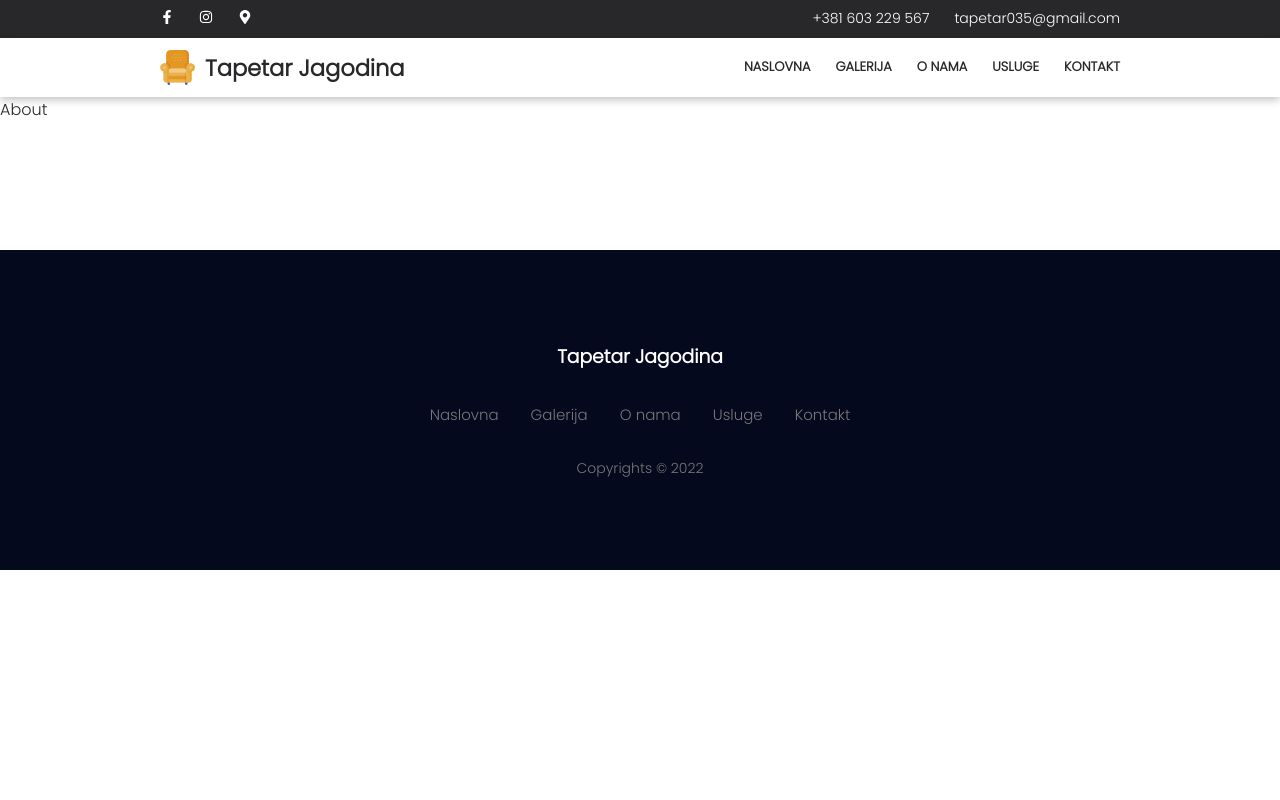
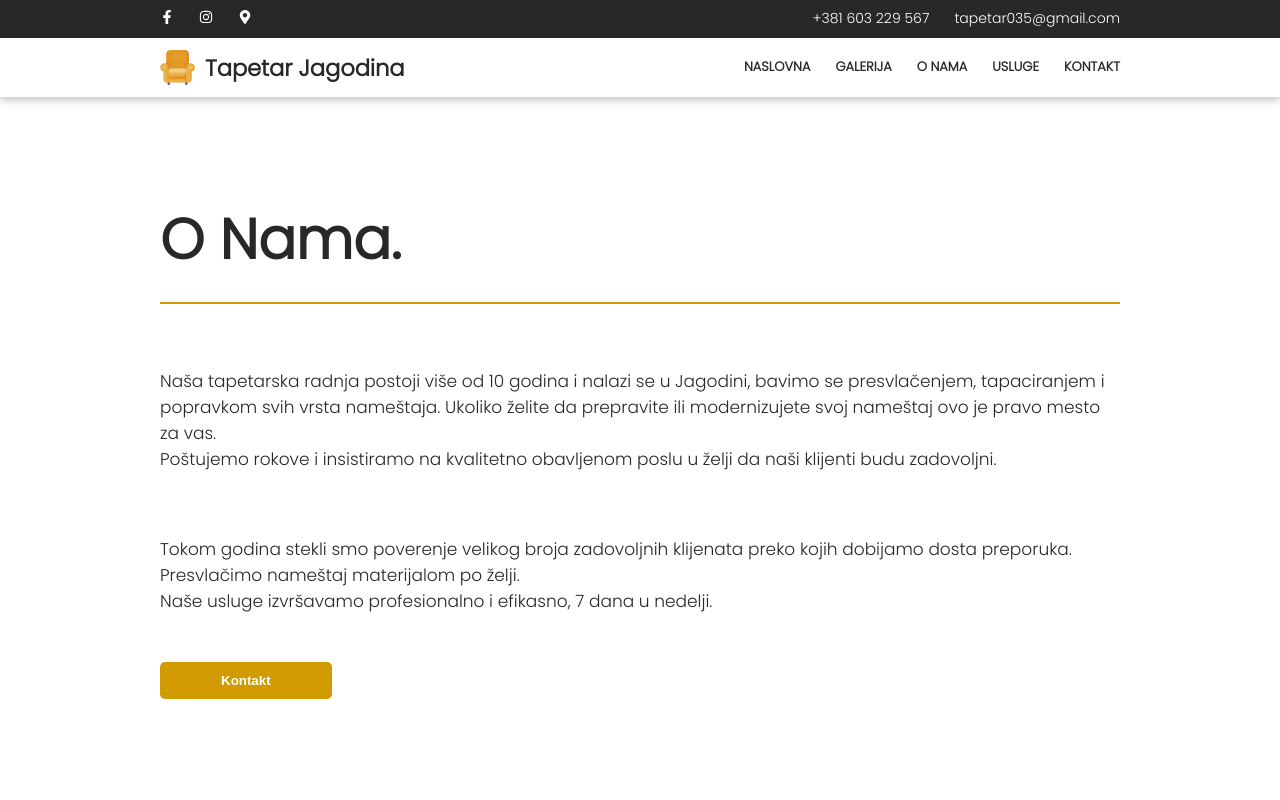
Before and after one commit to Dinko99/Tapetar-Jagodina, a React (Create React App) app in the folder client/: page /about in a window 1280 px wide. Shown: the top 800 px of the page. Built offline with nearby package versions, Linux system fonts and the light colour scheme.

Commit message:
Finished About page

```diff
--- a/client/src/components/Footer.scss
+++ b/client/src/components/Footer.scss
@@ -1,5 +1,5 @@
 footer {
-  margin-top: 8rem;
+  margin-top: 10rem;
   background-color: var(--clr-black);
   height: 40vh;
   color: var(--clr-gray);
--- a/client/src/components/HomeInfo.scss
+++ b/client/src/components/HomeInfo.scss
@@ -1,5 +1,5 @@
 .home-info {
-  margin-top: 3rem;
+  margin-top: 5rem;
   width: 80%;
   margin-inline: auto;
   display: flex;
--- a/client/src/pages/About.jsx
+++ b/client/src/pages/About.jsx
@@ -1,7 +1,32 @@
-import React from 'react';
+import './About.scss';
+import { Link } from 'react-router-dom';
 
 const About = () => {
-  return <div>About</div>;
+  return (
+    <section className='about'>
+      <h1>O Nama.</h1>
+      <p>
+        Naša tapetarska radnja postoji više od 10 godina i nalazi se u Jagodini,
+        bavimo se presvlačenjem, tapaciranjem i popravkom svih vrsta nameštaja.
+        Ukoliko želite da prepravite ili modernizujete svoj nameštaj ovo je
+        pravo mesto za vas.
+        <br />
+        Poštujemo rokove i insistiramo na kvalitetno obavljenom poslu u želji da
+        naši klijenti budu zadovoljni.
+      </p>
+      <p>
+        Tokom godina stekli smo poverenje velikog broja zadovoljnih klijenata
+        preko kojih dobijamo dosta preporuka.
+        <br />
+        Presvlačimo nameštaj materijalom po želji.
+        <br />
+        Naše usluge izvršavamo profesionalno i efikasno, 7 dana u nedelji.
+      </p>
+      <Link to='/contact'>
+        <button>Kontakt</button>
+      </Link>
+    </section>
+  );
 };
 
 export default About;
--- /dev/null
+++ b/client/src/pages/About.scss
@@ -0,0 +1,35 @@
+.about {
+  margin-top: 5rem;
+  width: 75%;
+  margin-inline: auto;
+
+  h1 {
+    padding: 20px 0;
+    color: var(--clr-mate-black);
+    font-size: 3.5rem;
+    border-bottom: 2px solid var(--clr-light-orange);
+  }
+
+  p {
+    margin-top: 4rem;
+    font-size: 17px;
+  }
+
+  button {
+    margin-top: 3rem;
+    background-color: var(--clr-light-orange);
+    color: var(--clr-white);
+    padding: 10px 60px;
+    border: 1px solid transparent;
+    border-radius: 5px;
+    font-weight: 600;
+    transition: var(--transition-default);
+    cursor: pointer;
+
+    &:hover {
+      background-color: transparent;
+      color: var(--clr-light-orange);
+      border-color: var(--clr-light-orange);
+    }
+  }
+}
--- a/client/src/pages/Home.scss
+++ b/client/src/pages/Home.scss
@@ -53,6 +53,7 @@
     text-transform: uppercase;
     padding: 10px 30px;
     border: 1px solid transparent;
+    border-radius: 5px;
     cursor: pointer;
     transition: var(--transition-ease);
 
```
